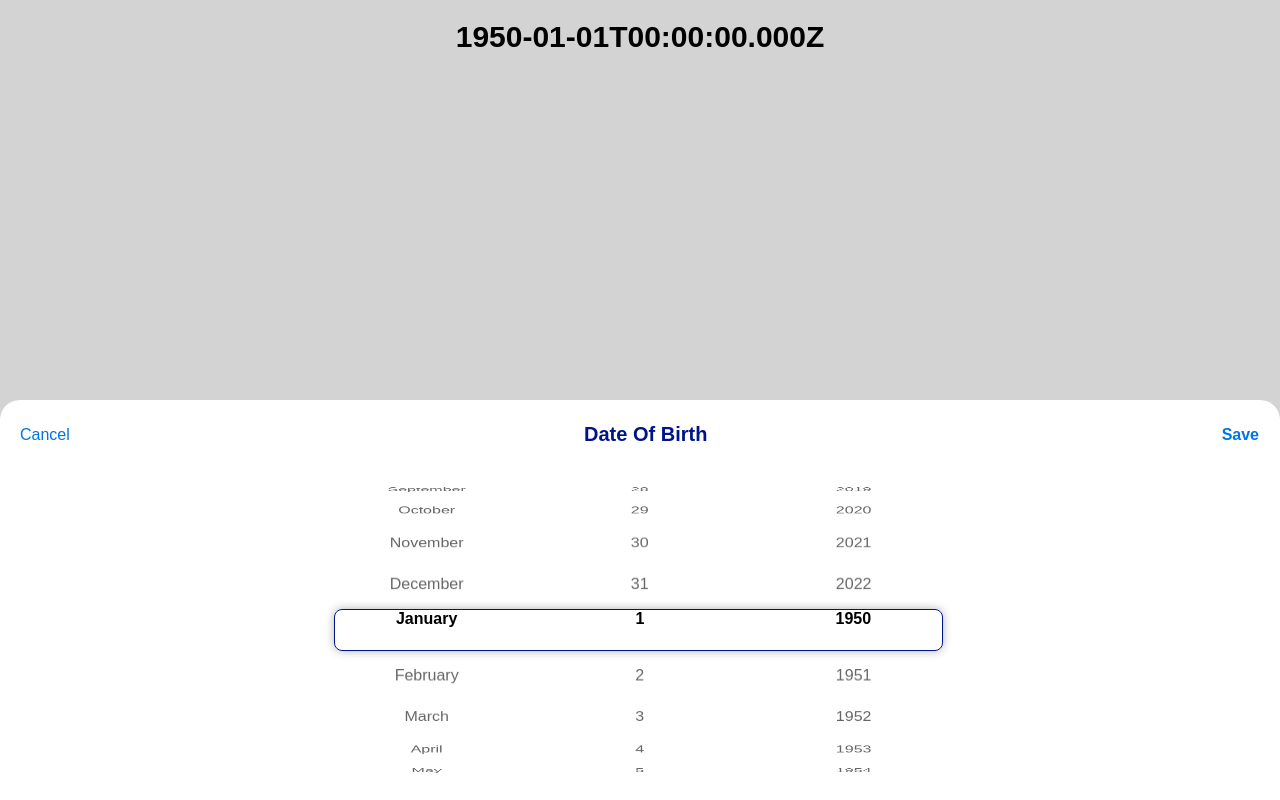
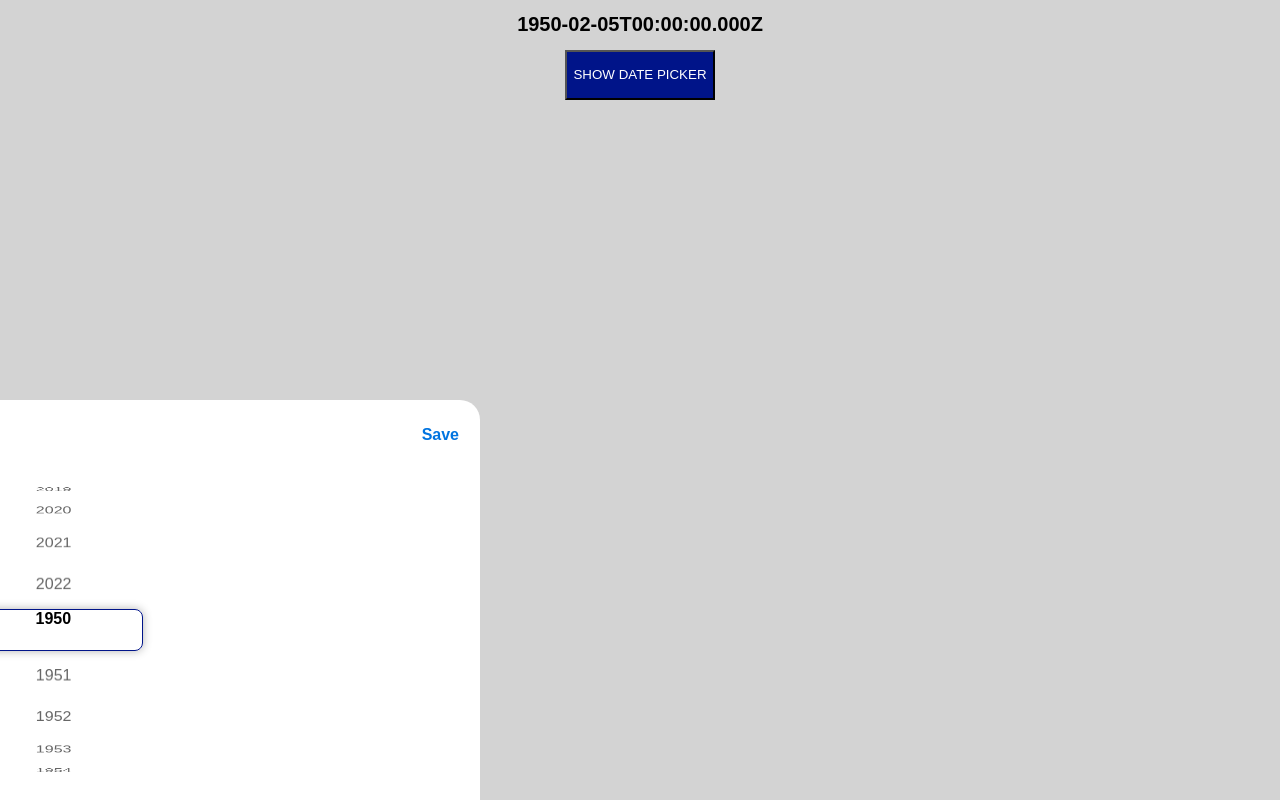
Before and after one commit to MantegaMassarotto/date-picker-web-component, a React (Create React App) app: page / in a window 1280 px wide. Built offline with nearby package versions, Linux system fonts and the light colour scheme.

Commit message:
fix: date format on safari

```diff
--- a/src/App.tsx
+++ b/src/App.tsx
@@ -4,27 +4,35 @@ import DatePicker from './DatePicker';
 
 function App() {
   const [date, setDate] = useState<Date>();
+  const [isDatePickerVisible, setIsDatePickerVisible] = useState(false);
 
   return (
-    <div>
+    <div style={{ display: 'flex', flexDirection: 'column' }}>
       {date && (
         <h1
-          style={{ textAlign: 'center', fontSize: 30 }}
+          style={{ textAlign: 'center', fontSize: 20 }}
         >{`${date.toISOString()}`}</h1>
       )}
-      <div
+      <button
+        onClick={() => {
+          setIsDatePickerVisible(!isDatePickerVisible);
+        }}
         style={{
-          display: 'flex',
-          flexDirection: 'row',
-          justifyContent: 'space-between',
+          width: 150,
+          height: 50,
+          alignSelf: 'center',
+          backgroundColor: '#001489',
+          color: 'white',
         }}
       >
-        <DatePicker
-          onChange={(date: Date) => {
-            setDate(date);
-          }}
-        />
-      </div>
+        {`${isDatePickerVisible ? 'HIDE' : 'SHOW'} DATE PICKER`}
+      </button>
+      <DatePicker
+        isVisible={isDatePickerVisible}
+        onChange={(date: Date) => {
+          setDate(date);
+        }}
+      />
     </div>
   );
 }
--- a/src/DatePicker/index.tsx
+++ b/src/DatePicker/index.tsx
@@ -1,12 +1,13 @@
-import React, { useEffect, useRef } from 'react';
+import React, { useEffect, useRef, memo } from 'react';
 
 import useDatePicker from '../useDatePicker';
 
 type Props = {
   onChange: (date: Date) => void;
-}
+  isVisible: boolean;
+};
 
-const DatePicker: React.FC<Props> = ({ onChange }) => {
+const DatePicker: React.FC<Props> = ({ onChange, isVisible }) => {
   const elemRefYear = useRef<HTMLDivElement>(null);
   const elemRefMonth = useRef<HTMLDivElement>(null);
   const elemRefDay = useRef<HTMLDivElement>(null);
@@ -20,11 +21,48 @@ const DatePicker: React.FC<Props> = ({ onChange }) => {
   }, [date, onChange]);
 
   return (
-    <div className='date-selector-container'>
-      <div style={{ display: 'flex', flex: 0.1, flexDirection: 'row', justifyContent: 'space-between', paddingLeft: 10, paddingRight: 10, backgroundColor: 'white', marginTop: 10, marginLeft: 4, marginRight: 5 }}>
-        <button style={{ backgroundColor: 'white', border: 0, color: '#0074E0', fontSize: 16 }}>Cancel</button>
+    <div
+      className="date-selector-container"
+      style={{
+        left: isVisible ? 0 : -window.screen.width,
+      }}
+    >
+      <div
+        style={{
+          display: 'flex',
+          flex: 0.1,
+          flexDirection: 'row',
+          justifyContent: 'space-between',
+          paddingLeft: 10,
+          paddingRight: 10,
+          backgroundColor: 'white',
+          marginTop: 10,
+          marginLeft: 4,
+          marginRight: 5,
+        }}
+      >
+        <button
+          style={{
+            backgroundColor: 'white',
+            border: 0,
+            color: '#0074E0',
+            fontSize: 16,
+          }}
+        >
+          Cancel
+        </button>
         <h1 style={{ color: '#001489', fontSize: 20 }}>Date Of Birth</h1>
-        <button style={{ backgroundColor: 'white', border: 0, color: '#0074E0', fontWeight: 'bold', fontSize: 16  }}>Save</button>
+        <button
+          style={{
+            backgroundColor: 'white',
+            border: 0,
+            color: '#0074E0',
+            fontWeight: 'bold',
+            fontSize: 16,
+          }}
+        >
+          Save
+        </button>
       </div>
       <div className="date-selector">
         <div className="selector" />
@@ -36,4 +74,4 @@ const DatePicker: React.FC<Props> = ({ onChange }) => {
   );
 };
 
-export default DatePicker;
+export default memo(DatePicker);
--- a/src/useDatePicker.ts
+++ b/src/useDatePicker.ts
@@ -49,14 +49,14 @@ const useDatePicker = (
     quarterCount: 0,
   });
   const [elems, setElems] = useState<Elem[]>([]);
-  const [date, setDate] = useState<Date>(new Date(1950, 1));
+  const [date, setDate] = useState<Date>(new Date(1950, 20));
   const [year, setYear] = useState(1950);
-  const [month, setMonth] = useState(1);
-  const [day, setDay] = useState(1);
+  const [month, setMonth] = useState(2);
+  const [day, setDay] = useState(5);
 
   useEffect(() => {
     if (year && month && day) {
-      const date = `${year}-${month}-${day}`;
+      const date = `${year}/${month}/${day}`;
       setDate(new Date(date));
     }
   }, [year, month, day]);
```
